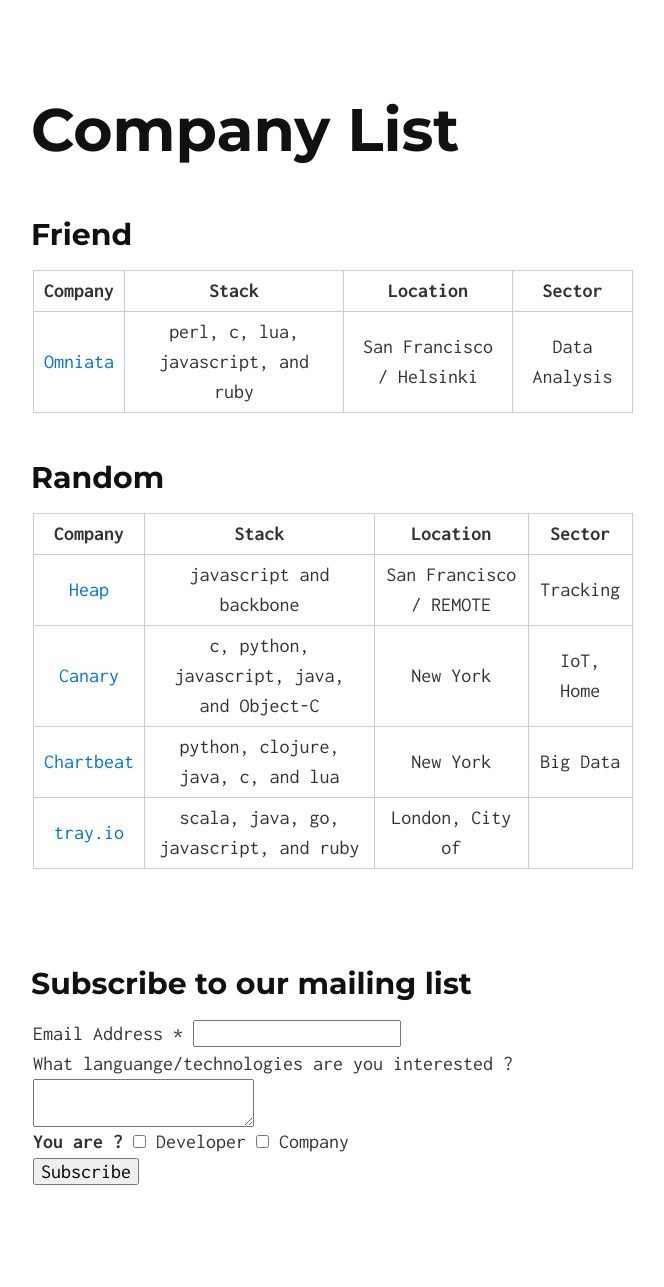
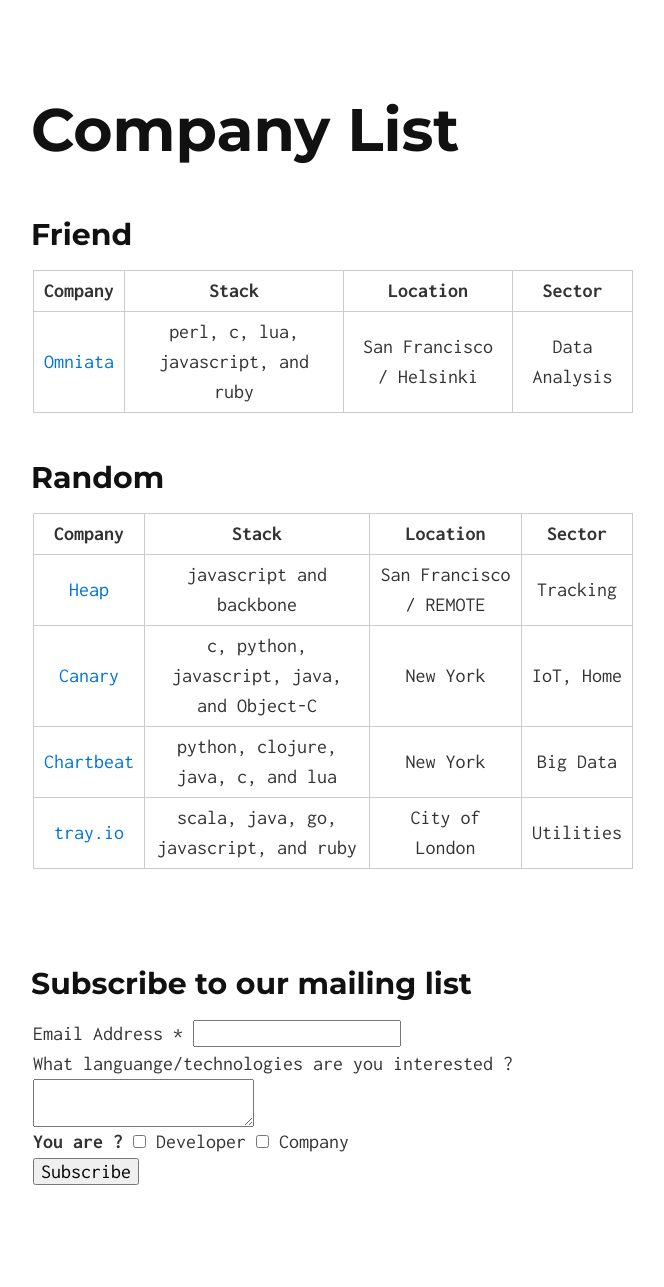
Before and after one commit to siscia/easy-hire, a Jekyll site: the page built from list.md, in a window 1280 px wide. Shown: the whole page, without its empty margins (307-971 px from the left). Built offline with Jekyll 4.4.1, drawn with Linux system fonts in a browser that asks for light colours; Markdown is read by kramdown in place of the engine named in the settings; comment, search, counter and statistics services are not loaded.

Commit message:
add tray.io

```diff
--- a/_data/companies.yml
+++ b/_data/companies.yml
@@ -36,7 +36,7 @@
   link: http://tray.io/
   link-position: http://tray.io/company/work-with-us/
   stack: [scala, java, go, javascript, ruby]
-  location: London, City of
-  sector:
+  location: City of London
+  sector: Utilities
   type: random
   email: //
```
